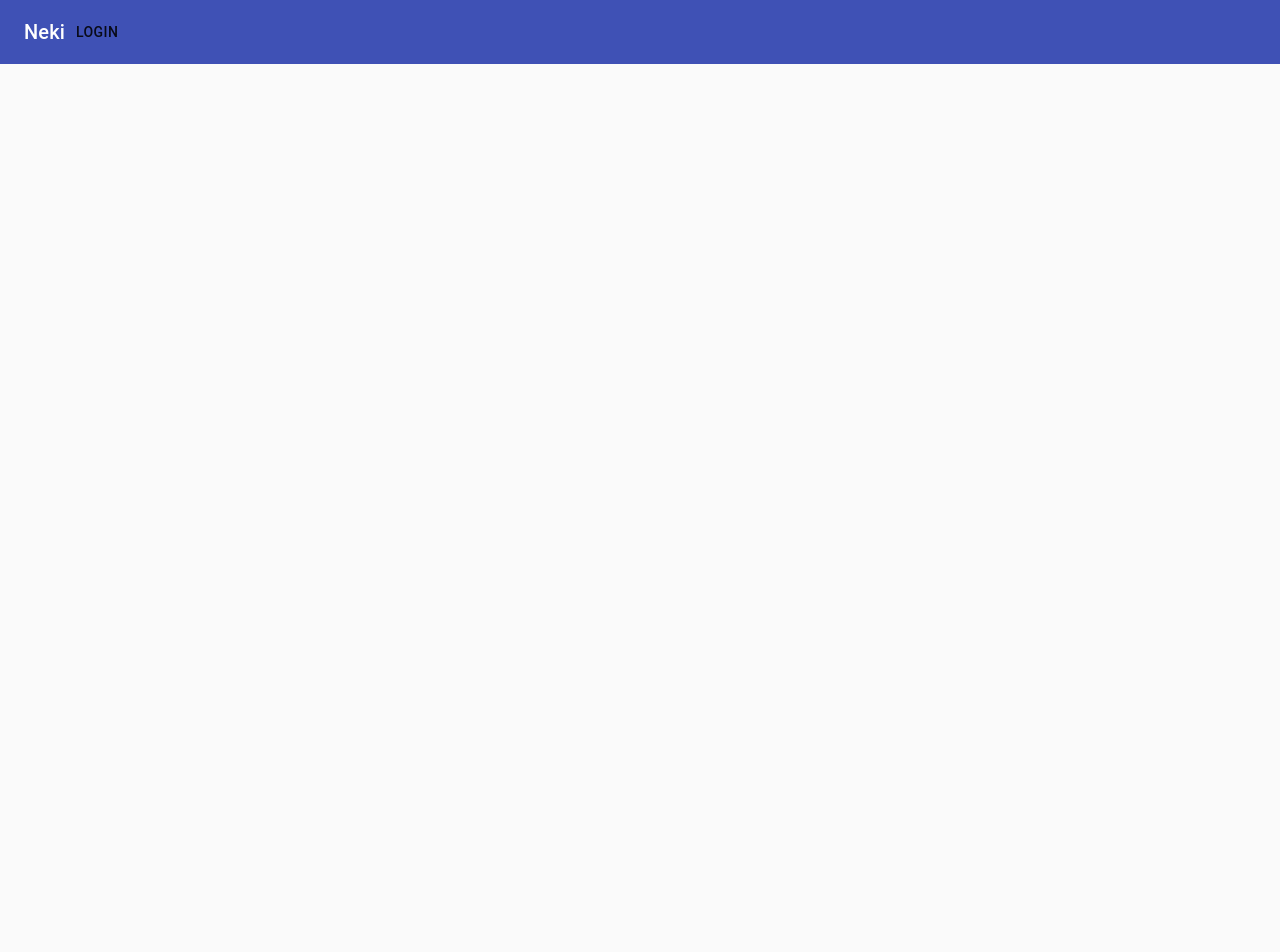
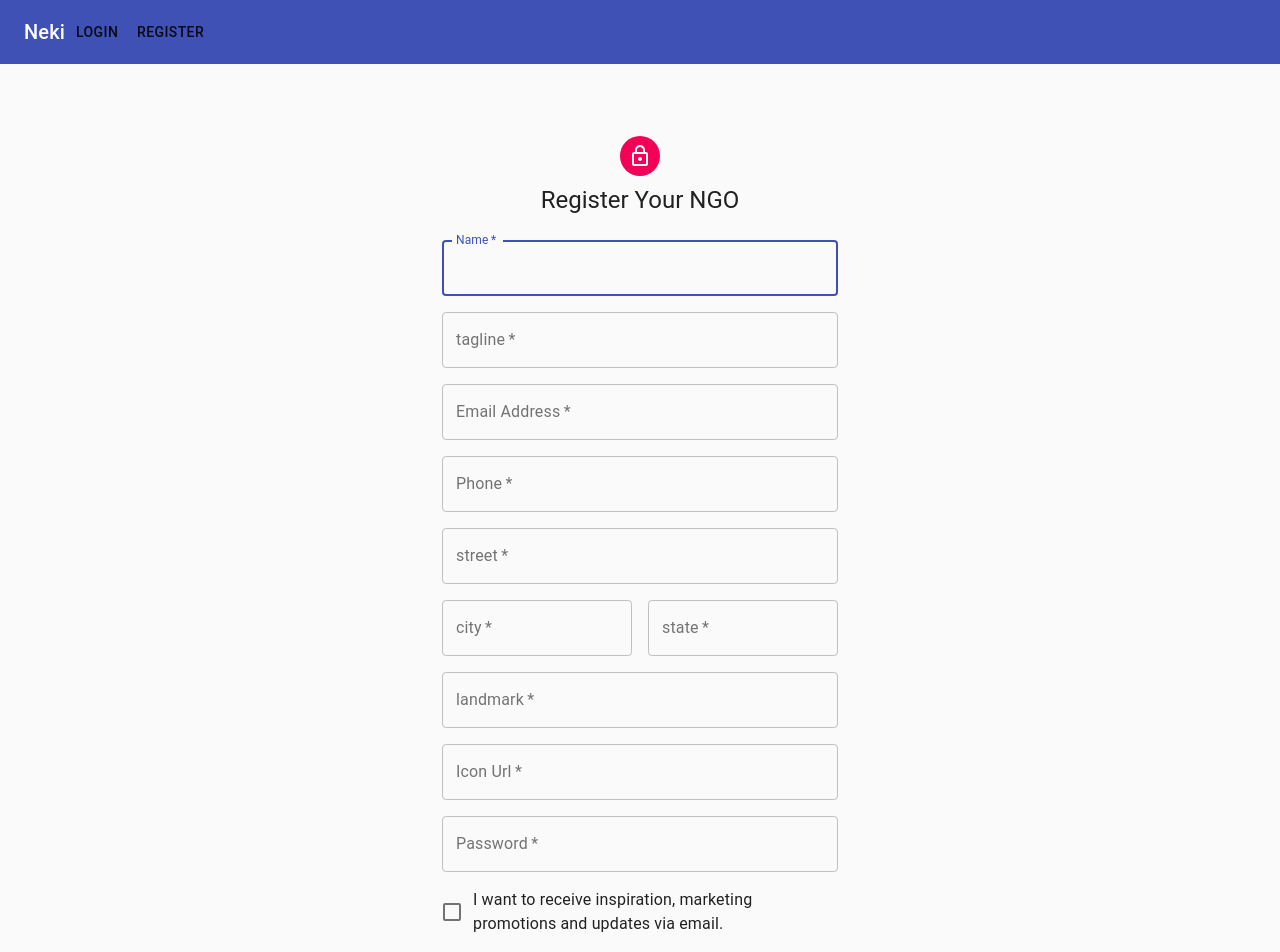
Before and after one commit to Jagannath7/Neki, a React (Create React App) app in the folder web-app/client/: page /register in a window 1280 px wide. Shown: the top 952 px of the page. Before the commit the page ends 800 px from the top, so only its background shows below. Built offline with nearby package versions, Linux system fonts and the light colour scheme.

Commit message:
web: Login and signup completed

```diff
--- a/web-app/client/public/index.html
+++ b/web-app/client/public/index.html
@@ -15,6 +15,13 @@
       user's mobile device or desktop. See https://developers.google.com/web/fundamentals/web-app-manifest/
     -->
     <link rel="manifest" href="%PUBLIC_URL%/manifest.json" />
+    <link
+      rel="stylesheet"
+      href="https://stackpath.bootstrapcdn.com/bootstrap/4.5.2/css/bootstrap.min.css"
+      integrity="sha384-JcKb8q3iqJ61gNV9KGb8thSsNjpSL0n8PARn9HuZOnIxN0hoP+VmmDGMN5t9UJ0Z"
+      crossorigin="anonymous"
+    />
+
     <!--
       Notice the use of %PUBLIC_URL% in the tags above.
       It will be replaced with the URL of the `public` folder during the build.
@@ -40,4 +47,19 @@
       To create a production bundle, use `npm run build` or `yarn build`.
     -->
   </body>
+  <script
+    src="https://code.jquery.com/jquery-3.5.1.slim.min.js"
+    integrity="sha384-DfXdz2htPH0lsSSs5nCTpuj/zy4C+OGpamoFVy38MVBnE+IbbVYUew+OrCXaRkfj"
+    crossorigin="anonymous"
+  ></script>
+  <script
+    src="https://cdn.jsdelivr.net/npm/popper.js@1.16.1/dist/umd/popper.min.js"
+    integrity="sha384-9/reFTGAW83EW2RDu2S0VKaIzap3H66lZH81PoYlFhbGU+6BZp6G7niu735Sk7lN"
+    crossorigin="anonymous"
+  ></script>
+  <script
+    src="https://stackpath.bootstrapcdn.com/bootstrap/4.5.2/js/bootstrap.min.js"
+    integrity="sha384-B4gt1jrGC7Jh4AgTPSdUtOBvfO8shuf57BaghqFfPlYxofvL8/KUEfYiJOMMV+rV"
+    crossorigin="anonymous"
+  ></script>
 </html>
--- a/web-app/client/src/App.js
+++ b/web-app/client/src/App.js
@@ -3,6 +3,7 @@ import "./App.css";
 import Navbar from "./components/Navbar";
 import LandingPage from "./components/LandingPage";
 import Login from "./components/login/Login";
+import Register from "./components/register/Register";
 import { Router, Route, Switch } from "react-router-dom";
 import history from "./history";
 /*
@@ -12,10 +13,11 @@ working on routing
 function App() {
   return (
     <div>
-      <Navbar />
+      <Navbar text="login" />
       <Switch>
         <Route path="/" exact component={LandingPage} />
         <Route path="/login" exact component={Login} />
+        <Route path="/register" exact component={Register} />
       </Switch>
     </div>
   );
--- a/web-app/client/src/components/Header.js
+++ b/web-app/client/src/components/Header.js
@@ -1,9 +1,11 @@
 import React from "react";
 import Box from "@material-ui/core/Box";
 import "./Header.css";
+import Grid from "@material-ui/core/Grid";
+
 import { makeStyles } from "@material-ui/core/styles";
 import people from "../assests/people.png";
-
+import Link from "@material-ui/core/Link";
 /*
 This is code for Header used for showing title tagline and image
  > title : styling is to be done
@@ -70,6 +72,9 @@ const useStyles = makeStyles((theme) => ({
 }));
 
 function Header() {
+  const post = {
+    linkText: "hello",
+  };
   const classes = useStyles();
   return (
     <>
--- a/web-app/client/src/components/LandingPage.js
+++ b/web-app/client/src/components/LandingPage.js
@@ -3,7 +3,7 @@ import Header from "./Header";
 import Section1 from "./Section1";
 import Section2 from "./Section2";
 import Footer from "./Footer";
-
+import Navbar from "./Navbar";
 import { Link } from "react-router-dom";
 function LandingPage() {
   return (
--- a/web-app/client/src/components/Navbar.js
+++ b/web-app/client/src/components/Navbar.js
@@ -1,6 +1,5 @@
 import React from "react";
-import { Link, Redirect } from "react-router-dom";
-
+import { Link, ListItem, Tab } from "@material-ui/core";
 import PropTypes from "prop-types";
 import AppBar from "@material-ui/core/AppBar";
 import Toolbar from "@material-ui/core/Toolbar";
@@ -37,17 +36,19 @@ ElevationScroll.propTypes = {
 
 export default function Navbar(props) {
   return (
-    <React.Fragment className="top">
+    <React.Fragment>
       <CssBaseline />
       <ElevationScroll {...props}>
         <AppBar className="appBar" position="static">
           <Toolbar>
             <Typography variant="h6">Neki</Typography>
-            {/* <Link to="/register">
-              <Button color="inherit">Register</Button>
-            </Link> */}
-            <Link to="/login">
-              <Button>Login</Button>
+
+            <Link href="/login">
+              <Button type="button">{props.text}</Button>
+            </Link>
+
+            <Link href="/register">
+              <Button type="button">register</Button>
             </Link>
           </Toolbar>
         </AppBar>
--- a/web-app/client/src/components/Section2.js
+++ b/web-app/client/src/components/Section2.js
@@ -81,7 +81,7 @@ function Section2() {
               <Typography variant="h5" color="inherit" paragraph>
                 {post.description}
               </Typography>
-              <Link variant="subtitle1" href="#">
+              <Link variant="subtitle1" href="/login">
                 {post.linkText}
               </Link>
             </div>
--- a/web-app/client/src/components/login/Login.js
+++ b/web-app/client/src/components/login/Login.js
@@ -1,7 +1,106 @@
 import React from "react";
+import Avatar from "@material-ui/core/Avatar";
+import Button from "@material-ui/core/Button";
+import CssBaseline from "@material-ui/core/CssBaseline";
+import TextField from "@material-ui/core/TextField";
+import FormControlLabel from "@material-ui/core/FormControlLabel";
+import Checkbox from "@material-ui/core/Checkbox";
+import Link from "@material-ui/core/Link";
+import Grid from "@material-ui/core/Grid";
+import Box from "@material-ui/core/Box";
+import LockOutlinedIcon from "@material-ui/icons/LockOutlined";
+import Typography from "@material-ui/core/Typography";
+import { makeStyles } from "@material-ui/core/styles";
+import Container from "@material-ui/core/Container";
 
-function Login() {
-  return <>suraj</>;
+function Copyright() {
+  return (
+    <Typography variant="body2" color="textSecondary" align="center">
+      {"Copyright © "}
+      <Link color="inherit" href="https://material-ui.com/">
+        Neki
+      </Link>{" "}
+      {new Date().getFullYear()}
+      {"."}
+    </Typography>
+  );
 }
 
-export default Login;
+const useStyles = makeStyles((theme) => ({
+  paper: {
+    marginTop: theme.spacing(8),
+    display: "flex",
+    flexDirection: "column",
+    alignItems: "center",
+  },
+  avatar: {
+    margin: theme.spacing(1),
+    backgroundColor: theme.palette.secondary.main,
+  },
+  form: {
+    width: "100%", // Fix IE 11 issue.
+    marginTop: theme.spacing(1),
+  },
+  submit: {
+    margin: theme.spacing(3, 0, 2),
+  },
+}));
+
+export default function Login() {
+  const classes = useStyles();
+
+  const handler = () => {
+    console.log("hi");
+  };
+
+  return (
+    <Container component="main" maxWidth="xs">
+      <CssBaseline />
+      <div className={classes.paper}>
+        <Avatar className={classes.avatar}>
+          <LockOutlinedIcon />
+        </Avatar>
+        <Typography component="h1" variant="h5">
+          Sign in
+        </Typography>
+        <form className={classes.form} noValidate>
+          <TextField
+            variant="outlined"
+            margin="normal"
+            required
+            fullWidth
+            id="email"
+            label="Email Address"
+            name="email"
+            autoComplete="email"
+            autoFocus
+          />
+          <TextField
+            variant="outlined"
+            margin="normal"
+            required
+            fullWidth
+            name="password"
+            label="Password"
+            type="password"
+            id="password"
+            autoComplete="current-password"
+          />
+          <Button
+            type="submit"
+            fullWidth
+            variant="contained"
+            color="primary"
+            className={classes.submit}
+            onClick={handler}
+          >
+            Sign In
+          </Button>
+        </form>
+      </div>
+      <Box mt={8}>
+        <Copyright />
+      </Box>
+    </Container>
+  );
+}
--- /dev/null
+++ b/web-app/client/src/components/register/Register.js
@@ -0,0 +1,208 @@
+import React from "react";
+import Avatar from "@material-ui/core/Avatar";
+import Button from "@material-ui/core/Button";
+import CssBaseline from "@material-ui/core/CssBaseline";
+import TextField from "@material-ui/core/TextField";
+import FormControlLabel from "@material-ui/core/FormControlLabel";
+import Checkbox from "@material-ui/core/Checkbox";
+import Link from "@material-ui/core/Link";
+import Grid from "@material-ui/core/Grid";
+import Box from "@material-ui/core/Box";
+import LockOutlinedIcon from "@material-ui/icons/LockOutlined";
+import Typography from "@material-ui/core/Typography";
+import { makeStyles } from "@material-ui/core/styles";
+import Container from "@material-ui/core/Container";
+
+function Copyright() {
+  return (
+    <Typography variant="body2" color="textSecondary" align="center">
+      {"Copyright © "}
+      <Link color="inherit" href="https://material-ui.com/">
+        Neki
+      </Link>{" "}
+      {new Date().getFullYear()}
+      {"."}
+    </Typography>
+  );
+}
+
+const useStyles = makeStyles((theme) => ({
+  paper: {
+    marginTop: theme.spacing(8),
+    display: "flex",
+    flexDirection: "column",
+    alignItems: "center",
+  },
+  avatar: {
+    margin: theme.spacing(1),
+    backgroundColor: theme.palette.secondary.main,
+  },
+  form: {
+    width: "100%", // Fix IE 11 issue.
+    marginTop: theme.spacing(3),
+  },
+  submit: {
+    margin: theme.spacing(3, 0, 2),
+  },
+}));
+
+export default function Register() {
+  const classes = useStyles();
+
+  return (
+    <Container component="main" maxWidth="xs">
+      <CssBaseline />
+      <div className={classes.paper}>
+        <Avatar className={classes.avatar}>
+          <LockOutlinedIcon />
+        </Avatar>
+        <Typography component="h1" variant="h5">
+          Register Your NGO
+        </Typography>
+        <form className={classes.form} noValidate>
+          <Grid container spacing={2}>
+            <Grid item xs={12}>
+              <TextField
+                autoComplete="name"
+                name="Name"
+                variant="outlined"
+                required
+                fullWidth
+                id="Name"
+                label="Name"
+                autoFocus
+              />
+            </Grid>
+
+            <Grid item xs={12}>
+              <TextField
+                variant="outlined"
+                required
+                fullWidth
+                id="tagline"
+                label="tagline"
+                name="tagline"
+                autoComplete="tagline"
+              />
+            </Grid>
+
+            <Grid item xs={12}>
+              <TextField
+                variant="outlined"
+                required
+                fullWidth
+                id="email"
+                label="Email Address"
+                name="email"
+                autoComplete="email"
+              />
+            </Grid>
+
+            <Grid item xs={12}>
+              <TextField
+                variant="outlined"
+                required
+                fullWidth
+                id="phone"
+                label="Phone"
+                name="phone"
+                autoComplete="phone"
+              />
+            </Grid>
+
+            <Grid item xs={12}>
+              <TextField
+                variant="outlined"
+                required
+                fullWidth
+                id="street"
+                label="street"
+                name="street"
+                autoComplete="street"
+              />
+            </Grid>
+
+            <Grid item xs={12} sm={6}>
+              <TextField
+                variant="outlined"
+                required
+                fullWidth
+                id="city"
+                label="city"
+                name="city"
+                autoComplete="city"
+              />
+            </Grid>
+
+            <Grid item xs={12} sm={6}>
+              <TextField
+                variant="outlined"
+                required
+                fullWidth
+                id="state"
+                label="state"
+                name="state"
+                autoComplete="state"
+              />
+            </Grid>
+
+            <Grid item xs={12}>
+              <TextField
+                variant="outlined"
+                required
+                fullWidth
+                id="landmark"
+                label="landmark"
+                name="landmark"
+                autoComplete="landmark"
+              />
+            </Grid>
+
+            <Grid item xs={12}>
+              <TextField
+                variant="outlined"
+                required
+                fullWidth
+                id="url"
+                label="Icon Url"
+                name="url"
+                autoComplete="url"
+              />
+            </Grid>
+
+            <Grid item xs={12}>
+              <TextField
+                variant="outlined"
+                required
+                fullWidth
+                name="password"
+                label="Password"
+                type="password"
+                id="password"
+                autoComplete="current-password"
+              />
+            </Grid>
+            <Grid item xs={12}>
+              <FormControlLabel
+                control={<Checkbox value="allowExtraEmails" color="primary" />}
+                label="I want to receive inspiration, marketing promotions and updates via email."
+              />
+            </Grid>
+          </Grid>
+          <Button
+            type="submit"
+            fullWidth
+            variant="contained"
+            color="primary"
+            className={classes.submit}
+          >
+            Sign Up
+          </Button>
+        </form>
+      </div>
+      <Box mt={5}>
+        <Copyright />
+      </Box>
+    </Container>
+  );
+}
```
